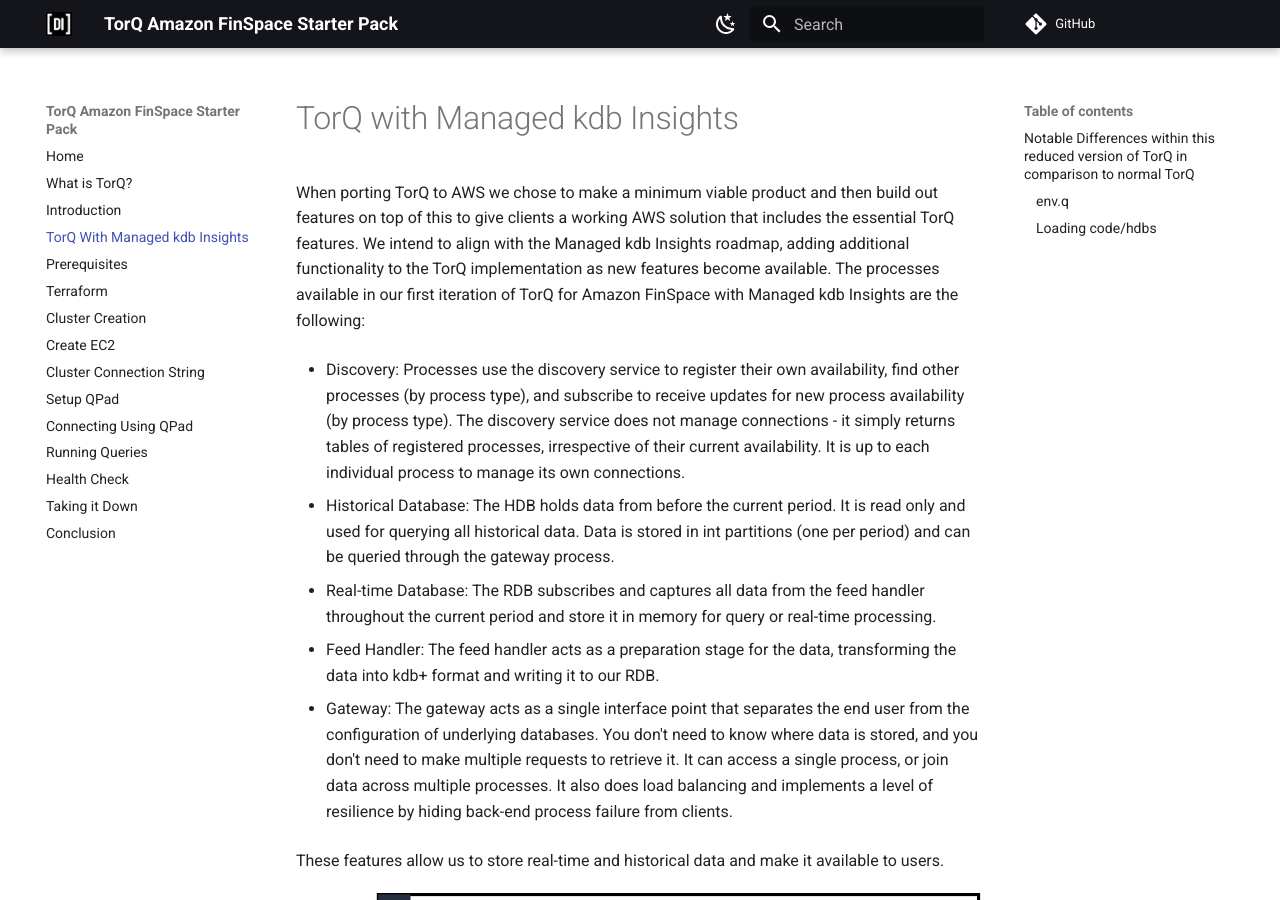
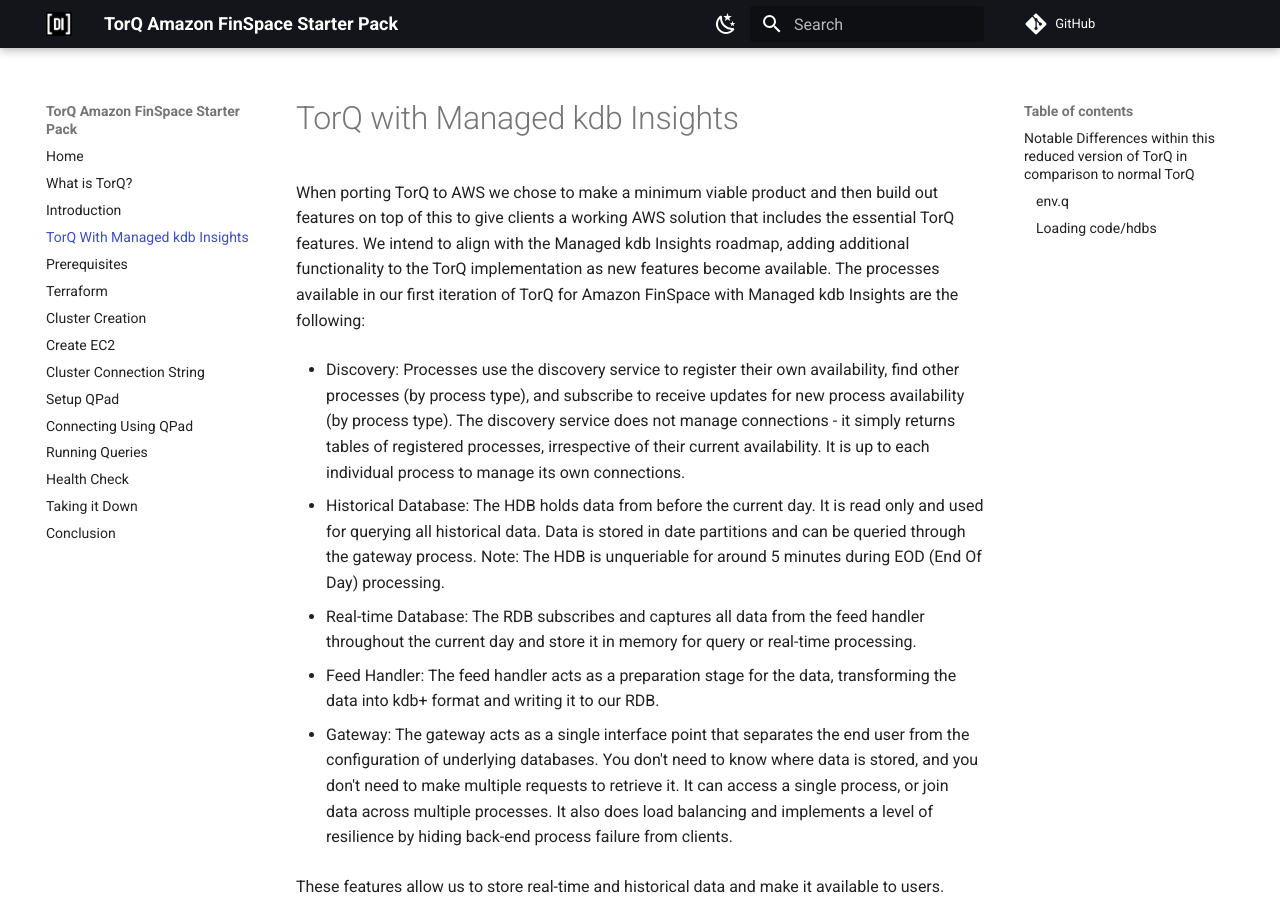
Before and after one commit to DataIntellectTech/TorQ-Amazon-FinSpace-Starter-Pack, an MkDocs documentation site: the page built from docs/03-torqwithmanagedkdbinsights.md, in a window 1280 px wide and 900 px high. Built offline with MkDocs 1.6.1 and Material for MkDocs 9.7.7, drawn with Linux system fonts in a browser that asks for light colours; comment, search, counter and statistics services are not loaded.

Commit message:
Removed eop and int partition references

```diff
--- a/docs/03-torqwithmanagedkdbinsights.md
+++ b/docs/03-torqwithmanagedkdbinsights.md
@@ -5,9 +5,9 @@
 
 - Discovery: Processes use the discovery service to register their own availability, find other processes (by process type), and subscribe to receive updates for new process availability (by process type). The discovery service does not manage connections - it simply returns tables of registered processes, irrespective of their current availability. It is up to each individual process to manage its own connections.
 
-- Historical Database: The HDB holds data from before the current period. It is read only and used for querying all historical data. Data is stored in int partitions (one per period) and can be queried through the gateway process.
+- Historical Database: The HDB holds data from before the current day. It is read only and used for querying all historical data. Data is stored in date partitions and can be queried through the gateway process. Note: The HDB is unqueriable for around 5 minutes during EOD (End Of Day) processing.
 
-- Real-time Database: The RDB subscribes and captures all data from the feed handler throughout the current period and store it in memory for query or real-time processing.
+- Real-time Database: The RDB subscribes and captures all data from the feed handler throughout the current day and store it in memory for query or real-time processing.
 
 - Feed Handler: The feed handler acts as a preparation stage for the data, transforming the data into kdb+ format and writing it to our RDB.
 
```
